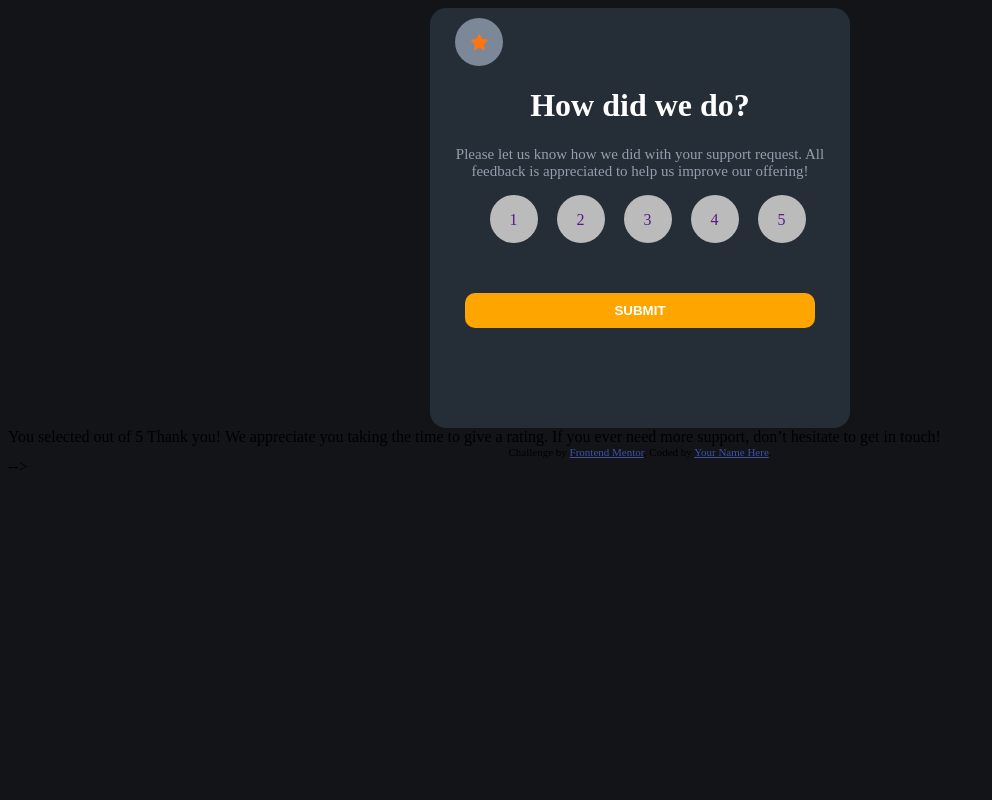
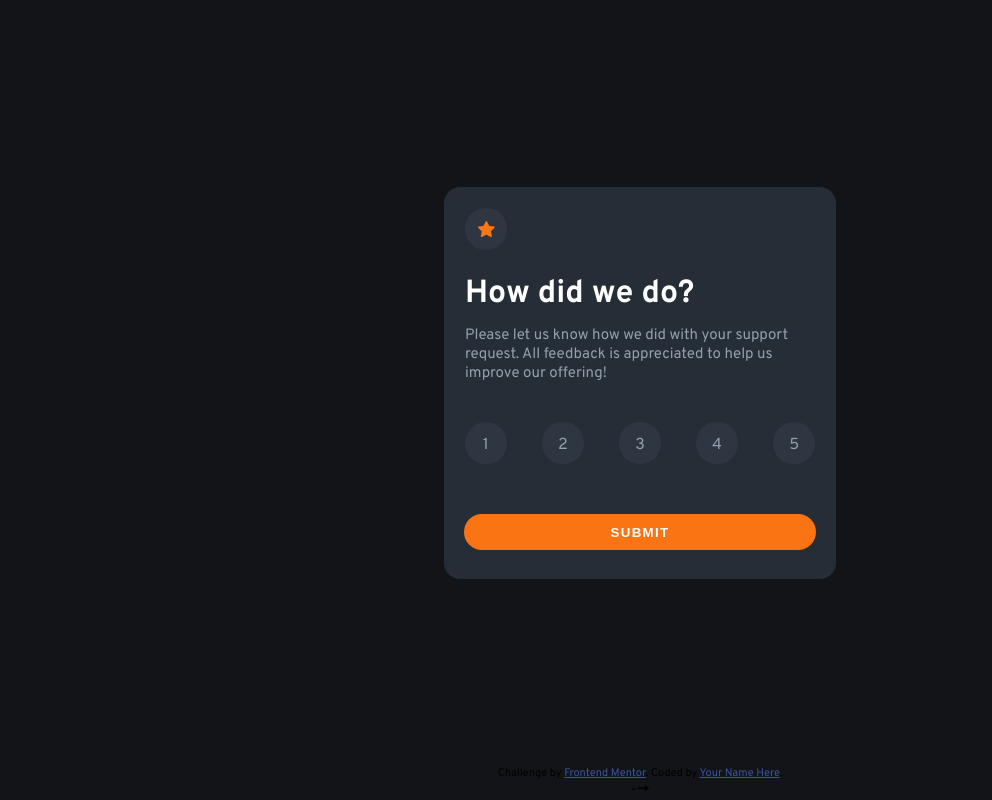
Before and after one commit to Digojos/FrontEndMentorLearning, a plain HTML site: page 1-Projeto/index.html in a window 1280 px wide. Shown: the whole page, without its empty margins (0-992 px from the left). Drawn offline with Linux system fonts and the light colour scheme.

Commit message:
Cores dos botões, troca da fonte e espaçamento.

```diff
--- a/1-Projeto/index.html
+++ b/1-Projeto/index.html
@@ -8,38 +8,64 @@
 
   <title>Frontend Mentor | Interactive rating component</title>
 
+  <link rel="preconnect" href="https://fonts.googleapis.com">
+  <link rel="preconnect" href="https://fonts.gstatic.com" crossorigin>
+  <link href="https://fonts.googleapis.com/css2?family=Overpass:wght@400;700&display=swap" rel="stylesheet">
+
   <!-- Feel free to remove these styles or customise in your own stylesheet 👍 -->
   <style>
     .attribution { font-size: 11px; text-align: center; }
     .attribution a { color: hsl(228, 45%, 44%); }
-    body{
+
+    * {
+        margin:0;
+    }
+
+    #main{
         background-color: hsl(216, 12%, 8%);
+        font-family: 'Overpass', sans-serif;
+        display: flex;
+        justify-content: center;
+        align-items: center;
+        flex-direction: column;
+        height: 100vh;
     }
+
     #painel {
         background-color: hsl(213, 19%, 18%);
-        width: 400px;
-        height: 400px;
-        border-radius: 16px;
+        width: 350px;
+        height: 350px;
+        border-radius: 1em;
+        padding: 1.3em;
+
 
     }
+
     #star{
-        background-color: hsl(216, 12%, 54%);
+        background-color: hsl(216, 12%, 54%, 0.1);
         display: inline-block;
-        height: 16px;
-        width: 16px;
-        padding: 16px;
+        height: 1em;
+        width: 1em;
+        padding: .8em;
+        margin-bottom: 1.5em;
         border-radius: 50%;
         display: inline-block;
         text-align: center;
         text-decoration: none;
-        margin-left: 15px;
+
     }
+
     .title{
         color: white;
+        font-weight: 700;
+        margin-bottom: .4em;
     }
+
     .p{
         color: hsl(217, 12%, 63%);
         font-size: 15px;
+        font-weight: 400;
+        margin-bottom: 2.6em;
     }
 
     .bola{
@@ -53,14 +79,17 @@
     }
 
     .bt {
-        width: 350px;
-        background-color: orange;
-        border-radius: 10px;
-        height: 35px;
+        box-sizing: border-box;
+        padding: .8em 11em;
+        background-color: hsl(25, 97%, 53%);
+        border-radius: 50vh;
+        display: inline-block;
         border: 0px;
         margin-top: 50px;
         color: white;
         font-weight: bold;
+        letter-spacing: .1em;
+
     }
     .circle {
 
@@ -72,15 +101,15 @@
     }
 
     .dot {
-    height: 16px;
-    width: 16px;
-    padding: 16px;
-    background-color: #bbb;
+    height: 1em;
+    width: 1em;
+    padding: .8em;
+    background-color: hsl(216, 12%, 54%, .1);
+    color: hsl(217, 12%, 63%);
     border-radius: 50%;
     display: inline-block;
     text-align: center;
     text-decoration: none;
-    margin-left: 15px;
 }
     .center {
 
@@ -88,26 +117,39 @@
         width: 50%;
         padding: 10px;
     }
+
+    .flex {
+        display: flex;
+    }
+
+    .justify-center {
+        justify-content: center;
+    }
+
+    .space-betweeen {
+        justify-content: space-between;
+    }
+
+
   </style>
 </head>
 <body>
-
     <div id="main">
         <div id="painel" class="center">
                 <div id="star">
                     <img id="imgStar" src="images/icon-star.svg" alt="">
                 </div>
 
-                <div align="center">
+                <div>
                     <h1 class="title">How did we do?</h1>
                 </div>
 
-                <div align="center">
+                <div>
                     <p class="p" >Please let us know how we did with your support request. All feedback is appreciated
                         to help us improve our offering!</p>
                 </div>
 
-                <div align="center">
+                <div class="flex space-betweeen">
                     <a class="dot" href="">1</a>
                     <a class="dot" href="">2</a>
                     <a class="dot" href="">3</a>
@@ -115,41 +157,23 @@
                     <a class="dot" href="">5</a>
                 </div>
 
-                <div align="center">
-                    <button class="bt">SUBMIT</button>
+                <div class="flex justify-center">
+                <button class="bt">SUBMIT</button>
                 </div>
+
         </div>
+        <div class="attribution">
+            Challenge by <a href="https://www.frontendmentor.io?ref=challenge" target="_blank">Frontend Mentor</a>.
+            Coded by <a href="#">Your Name Here</a>.
+        </div> -->
     </div>
-  <!-- Rating state start
 
-  How did we do?
-
-  Please let us know how we did with your support request. All feedback is appreciated
-  to help us improve our offering!
-
-  1 2 3 4 5
-
-  Submit
-
-  <!-- Rating state end -->
-
-  <!-- Thank you state start -->
-
-  You selected <!-- Add rating here --> out of 5
+  <!-- You selected  out of 5
 
   Thank you!
 
   We appreciate you taking the time to give a rating. If you ever need more support,
-  don’t hesitate to get in touch!
-
-  <!-- Thank you state end -->
-
-
-  <div class="attribution">
-    Challenge by <a href="https://www.frontendmentor.io?ref=challenge" target="_blank">Frontend Mentor</a>.
-    Coded by <a href="#">Your Name Here</a>.
-  </div> -->
-
+  don’t hesitate to get in touch! -->
 
 </body>
 </html>
```
